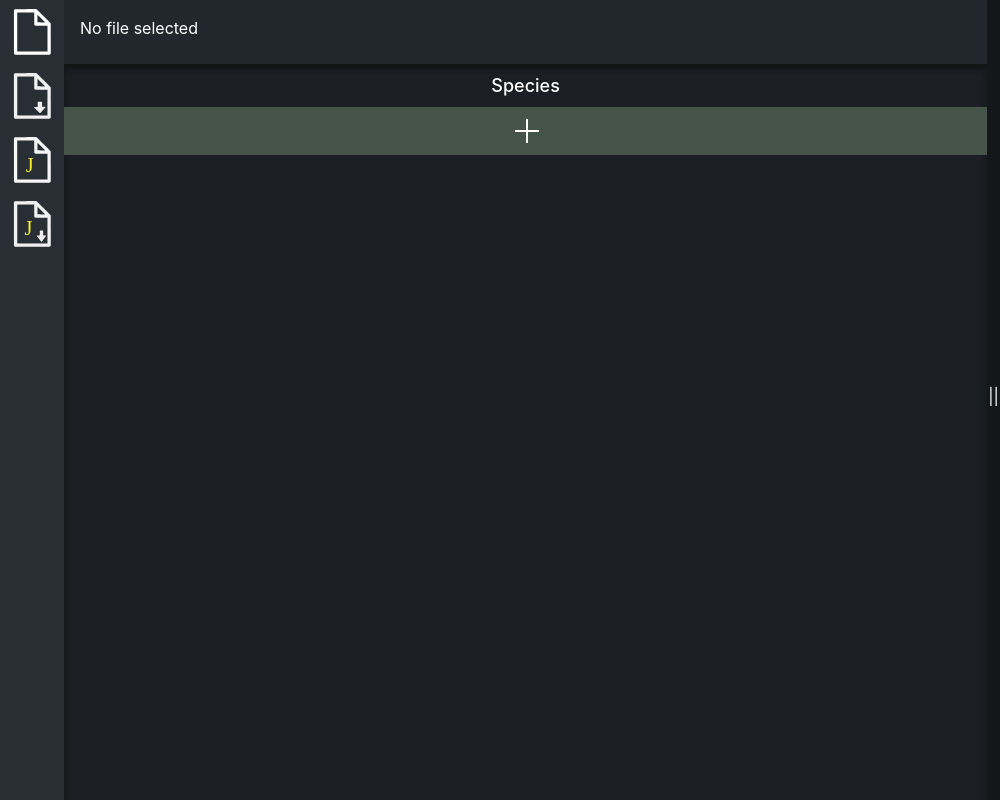
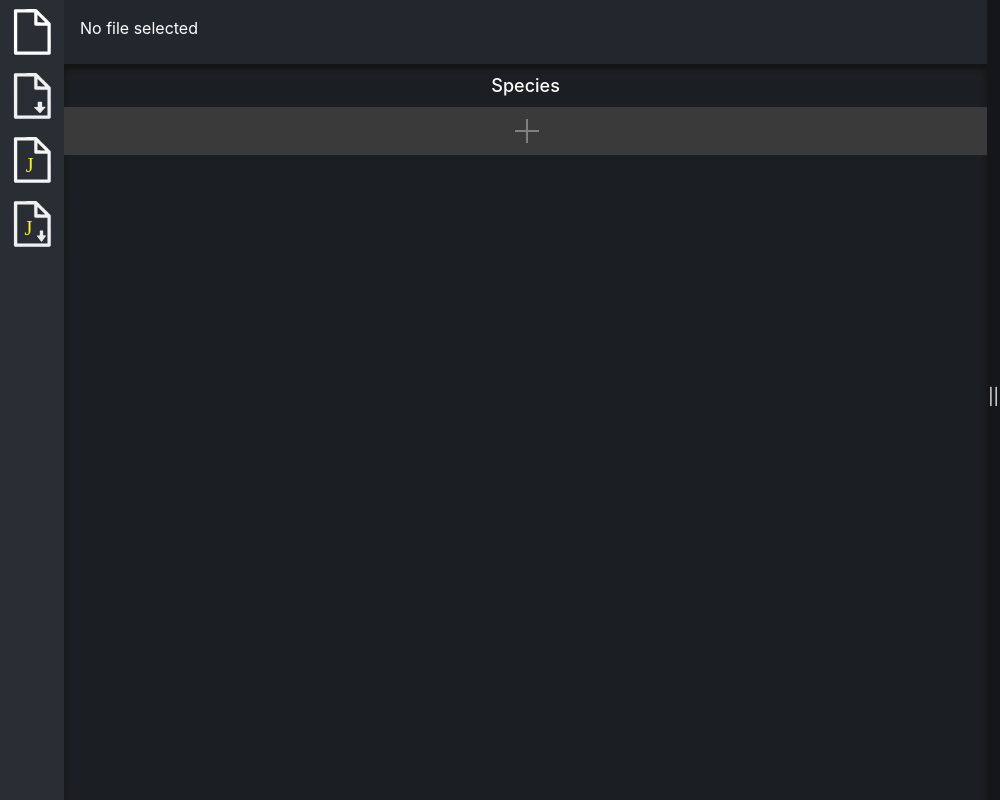
Before and after one commit to Argmaster/CleaverProject, an Electron app: page src/index.html in a window 1000 px wide. Drawn offline with nearby package versions, Linux system fonts and the light colour scheme; no server answers.

```diff
--- a/src/index.css
+++ b/src/index.css
@@ -171,9 +171,10 @@
 .add-species {
     /*cursor: pointer;
     background-color: rgb(56, 158, 78);*/
-    background-color: rgb(69, 83, 72);
+    background-color: rgb(40, 141, 91);
     height: 3rem;
     position: relative;
+    filter: grayscale(1) brightness(0.5)!important;
 }
 .add-species div {
     position: absolute;
--- a/src/index.js
+++ b/src/index.js
@@ -3,9 +3,6 @@
 
 process.env.NODE_ENV = 'production';
 
-if (require('electron-squirrel-startup')) {
-	app.quit();
-}
 const createWindow = () => {
 	// Create the browser window.
 	const mainWindow = new BrowserWindow({
--- a/src/render.js
+++ b/src/render.js
@@ -3,11 +3,11 @@
 const { electron } = require('process');
 
 window.nexusData = {
-	TAXA_TITLE: 'TITLE None',
-	TAXA_DIMENSIONS: 'DIMENSIONS NTAX=0',
+	TAXA_TITLE: 'None',
+	TAXA_DIMENSIONS: 'NTAX=0',
 	TAXLABELS: [],
-	CHARACTERS_TITLE: "TITLE 'none'",
-	CHARACTERS_DIMENSIONS: 'DIMENSIONS NCHAR=0',
+	CHARACTERS_TITLE: "'none'",
+	CHARACTERS_DIMENSIONS: 'NCHAR=0',
 	FEATURES_NAMES: [],
 	FEATURES_OPT: [],
 	MATRIX: [],
@@ -75,7 +75,7 @@
 	}
 	$('#workspace').append(`
 	<tr>
-		<td class="add-species">
+		<td class="add-species" title="Not implemented yet">
 			<div></div><div></div>
 		</td>
 	</tr>`);
```
Also changed, not shown: package.json (+18 -53 lines), img/icon.ico (renamed from img/Nexus.ico), 3 other files.
